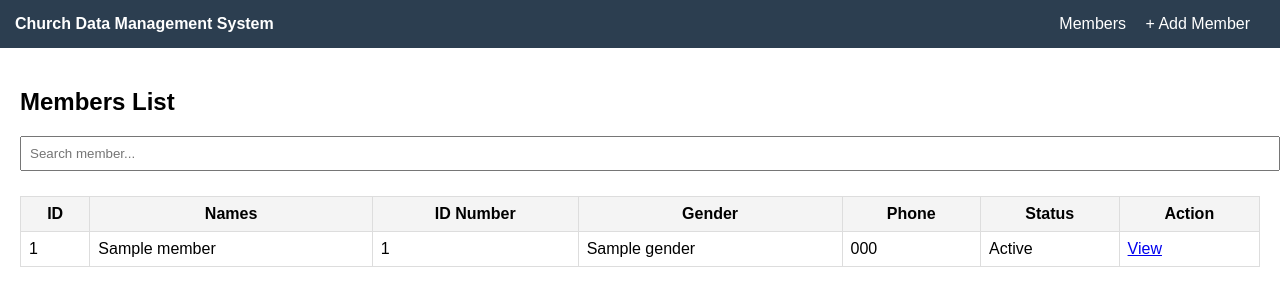
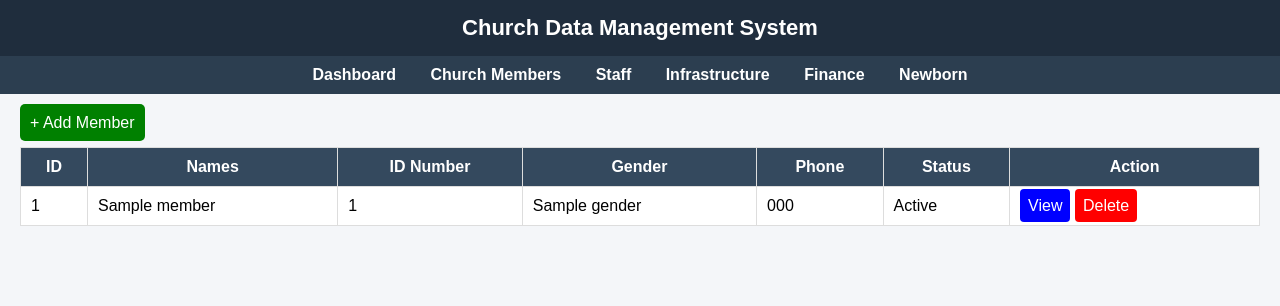
Before and after one commit to ikorikwishakajeamarie1-debug/church_app, a Flask app: page / in a window 1280 px wide. Shown: the top 306 px of the page. Run offline with Flask 3, Linux system fonts and the light colour scheme; tables that the repository leaves empty hold one stand-in row (values such as "Sample post"); a database or web service that is not in the repository returns one stand-in record (values such as "Sample title"); some libraries are stand-ins or nearby versions.

Commit message:
Restore title, menu, and form layout

```diff
--- a/templates/members.html
+++ b/templates/members.html
@@ -5,43 +5,78 @@
     <title>Church Data Management System</title>
 
     <style>
-        body { font-family: Arial; margin: 0; }
+        body {
+            margin: 0;
+            font-family: Arial;
+            background: #f4f6f9;
+        }
 
-        .navbar {
+        /* ===== TITLE ===== */
+        .title {
+            background: #1f2d3d;
+            color: white;
+            text-align: center;
+            padding: 15px;
+            font-size: 22px;
+            font-weight: bold;
+        }
+
+        /* ===== MENU ===== */
+        .menu {
             background: #2c3e50;
-            color: white;
-            padding: 15px;
-            display: flex;
-            justify-content: space-between;
+            padding: 10px;
+            text-align: center;
         }
 
         .menu a {
             color: white;
-            margin-right: 15px;
+            margin: 0 15px;
             text-decoration: none;
+            font-weight: bold;
         }
 
+        .menu a:hover {
+            color: #1abc9c;
+        }
+
+        /* ===== CONTAINER ===== */
         .container {
             padding: 20px;
         }
 
-        .hidden {
-            display: none;
+        /* ===== BUTTON ===== */
+        .add-btn {
+            background: green;
+            color: white;
+            padding: 10px;
+            text-decoration: none;
+            border-radius: 5px;
         }
 
+        /* ===== TABLE ===== */
         table {
             width: 100%;
             border-collapse: collapse;
             margin-top: 15px;
+            background: white;
         }
 
         th, td {
+            padding: 10px;
             border: 1px solid #ddd;
-            padding: 8px;
         }
 
         th {
-            background: #f4f4f4;
+            background: #34495e;
+            color: white;
+        }
+
+        /* ===== FORM ===== */
+        .form-section {
+            display: none;
+            background: white;
+            padding: 20px;
+            border-radius: 10px;
         }
 
         input, select {
@@ -51,48 +86,56 @@
         }
 
         .btn {
-            padding: 10px;
-            background: green;
+            padding: 8px;
             color: white;
-            border: none;
-            cursor: pointer;
+            text-decoration: none;
+            border-radius: 4px;
         }
+
+        .view { background: blue; }
+        .delete { background: red; }
+
     </style>
 
     <script>
-        function showAddForm() {
-            document.getElementById("formSection").classList.remove("hidden");
-            document.getElementById("tableSection").classList.add("hidden");
+        function showForm() {
+            document.getElementById("formSection").style.display = "block";
+            document.getElementById("tableSection").style.display = "none";
         }
 
         function showTable() {
-            document.getElementById("formSection").classList.add("hidden");
-            document.getElementById("tableSection").classList.remove("hidden");
+            document.getElementById("formSection").style.display = "none";
+            document.getElementById("tableSection").style.display = "block";
         }
     </script>
+
 </head>
 
 <body>
 
-<!-- NAVBAR -->
-<div class="navbar">
-    <div><strong>Church Data Management System</strong></div>
-    <div class="menu">
-        <a href="#" onclick="showTable()">Members</a>
-        <a href="#" onclick="showAddForm()">+ Add Member</a>
-    </div>
+<!-- TITLE -->
+<div class="title">
+    Church Data Management System
+</div>
+
+<!-- MENU -->
+<div class="menu">
+    <a href="#">Dashboard</a>
+    <a href="#" onclick="showTable()">Church Members</a>
+    <a href="#">Staff</a>
+    <a href="#">Infrastructure</a>
+    <a href="#">Finance</a>
+    <a href="#">Newborn</a>
 </div>
 
 <div class="container">
 
     <!-- TABLE SECTION -->
     <div id="tableSection">
-        <h2>Members List</h2>
 
-        <!-- Search -->
-        <input type="text" placeholder="Search member..." onkeyup="searchTable()" id="searchInput">
+        <a href="#" class="add-btn" onclick="showForm()">+ Add Member</a>
 
-        <table id="membersTable">
+        <table>
             <tr>
                 <th>ID</th>
                 <th>Names</th>
@@ -103,25 +146,28 @@
                 <th>Action</th>
             </tr>
 
-            {% for member in members %}
+            {% for m in members %}
             <tr>
-                <td>{{ member['id'] }}</td>
-                <td>{{ member['names'] }}</td>
-                <td>{{ member['id_number'] }}</td>
-                <td>{{ member['gender'] }}</td>
-                <td>{{ member['phone'] }}</td>
-                <td>{{ member['status'] }}</td>
+                <td>{{ m.member_id }}</td>
+                <td>{{ m.names }}</td>
+                <td>{{ m.id_number }}</td>
+                <td>{{ m.gender }}</td>
+                <td>{{ m.phone }}</td>
+                <td>{{ m.status }}</td>
                 <td>
-                    <a href="/view_member/{{ member['id'] }}">View</a>
+                    <a href="/view_member/{{ m.id }}" class="btn view">View</a>
+                    <a href="/delete_member/{{ m.id }}" class="btn delete">Delete</a>
                 </td>
             </tr>
             {% endfor %}
         </table>
+
     </div>
 
-    <!-- ADD MEMBER FORM -->
-    <div id="formSection" class="hidden">
-        <h2>Add New Member</h2>
+    <!-- FORM SECTION -->
+    <div id="formSection" class="form-section">
+
+        <h2>Add Member</h2>
 
         <form action="/add_member" method="POST">
 
@@ -129,18 +175,15 @@
 
             <input type="text" name="names" placeholder="Names" required>
             <input type="text" name="id_number" placeholder="ID Number">
-            <input type="text" name="phone" placeholder="Phone Number">
+            <input type="text" name="phone" placeholder="Phone">
 
-            <label>Birthdate</label>
             <input type="date" name="birthdate">
 
-            <label>Gender</label>
             <select name="gender">
                 <option>Male</option>
                 <option>Female</option>
             </select>
 
-            <label>Marital Status</label>
             <select name="marital_status">
                 <option>Single</option>
                 <option>Married</option>
@@ -150,6 +193,7 @@
             </select>
 
             <h3>Location</h3>
+
             <input type="text" name="country" value="Rwanda">
             <input type="text" name="province" value="Kigali">
 
@@ -163,7 +207,7 @@
             <input type="text" name="cell">
             <input type="text" name="village">
 
-            <h3>Church Info</h3>
+            <h3>Church Responsibilities</h3>
 
             <select name="role">
                 <option>Christian</option>
@@ -190,10 +234,15 @@
                 <option>Deactive</option>
             </select>
 
-            <input type="text" name="reason" placeholder="Reason if deactivated">
+            <input type="text" name="reason" placeholder="Reason if Deactive">
 
-            <button type="submit" class="btn">Save Member</button>
+            <button type="submit">Save Member</button>
+
         </form>
+
+        <br>
+        <button onclick="showTable()">⬅ Back to Members</button>
+
     </div>
 
 </div>
```
